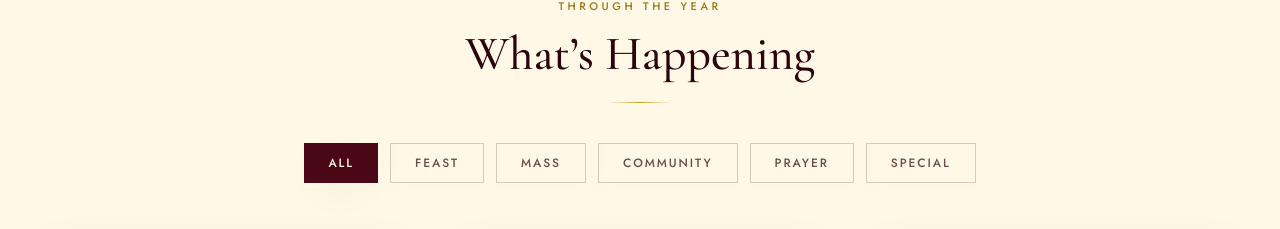
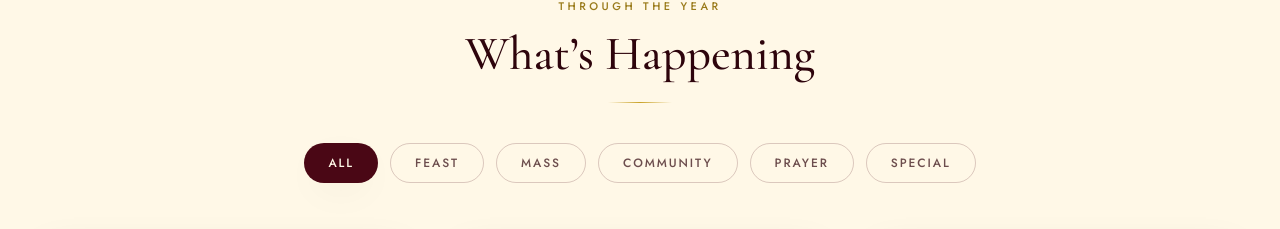
Before and after one commit to Akshayck-dev/lourde-matha-website, a React (Vite) app: page /lourde-matha-website/events in a window 1280 px wide. Shown: the part 1536-1765 px from the top of the page. Built offline with nearby package versions, Linux system fonts and the light colour scheme.

Commit message:
Round the Events/Gallery filter buttons too

```diff
--- a/src/pages/Events.tsx
+++ b/src/pages/Events.tsx
@@ -156,7 +156,7 @@ export default function Events() {
                 type="button"
                 onClick={() => setFilter(cat)}
                 aria-pressed={filter === cat}
-                className={`px-6 py-2.5 text-[12px] font-medium uppercase tracking-[0.16em] transition-all duration-300 ${
+                className={`rounded-full px-6 py-2.5 text-[12px] font-medium uppercase tracking-[0.16em] transition-all duration-300 ${
                   filter === cat
                     ? 'bg-maroon text-ivory shadow-card'
                     : 'border border-maroon/20 text-maroon-deep/70 hover:border-gold hover:text-gold-dark'
--- a/src/pages/Gallery.tsx
+++ b/src/pages/Gallery.tsx
@@ -36,7 +36,7 @@ export default function Gallery() {
                 type="button"
                 onClick={() => setFilter(cat)}
                 aria-pressed={filter === cat}
-                className={`px-6 py-2.5 text-[12px] font-medium uppercase tracking-[0.16em] transition-all duration-300 ${
+                className={`rounded-full px-6 py-2.5 text-[12px] font-medium uppercase tracking-[0.16em] transition-all duration-300 ${
                   filter === cat
                     ? 'bg-maroon text-ivory shadow-card'
                     : 'border border-maroon/20 text-maroon-deep/70 hover:border-gold hover:text-gold-dark'
```
